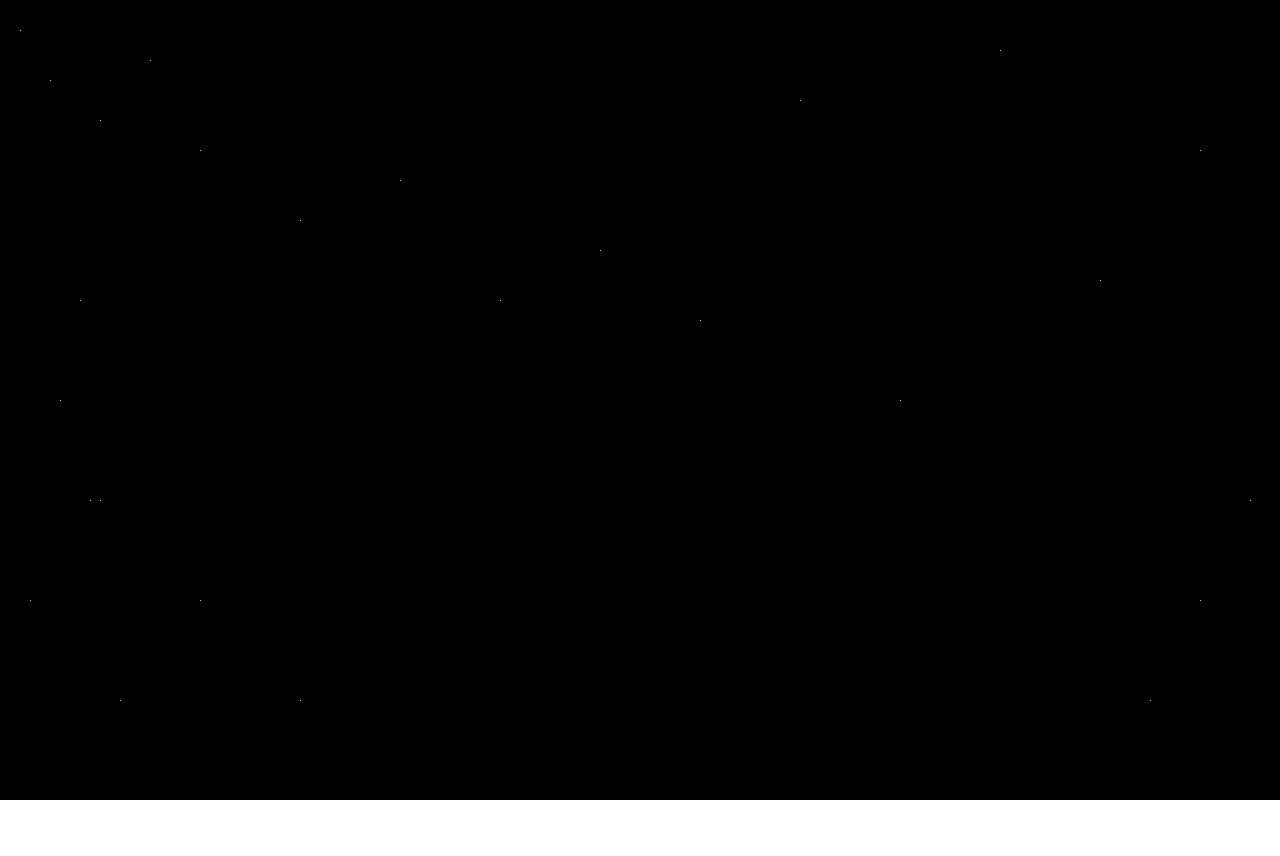
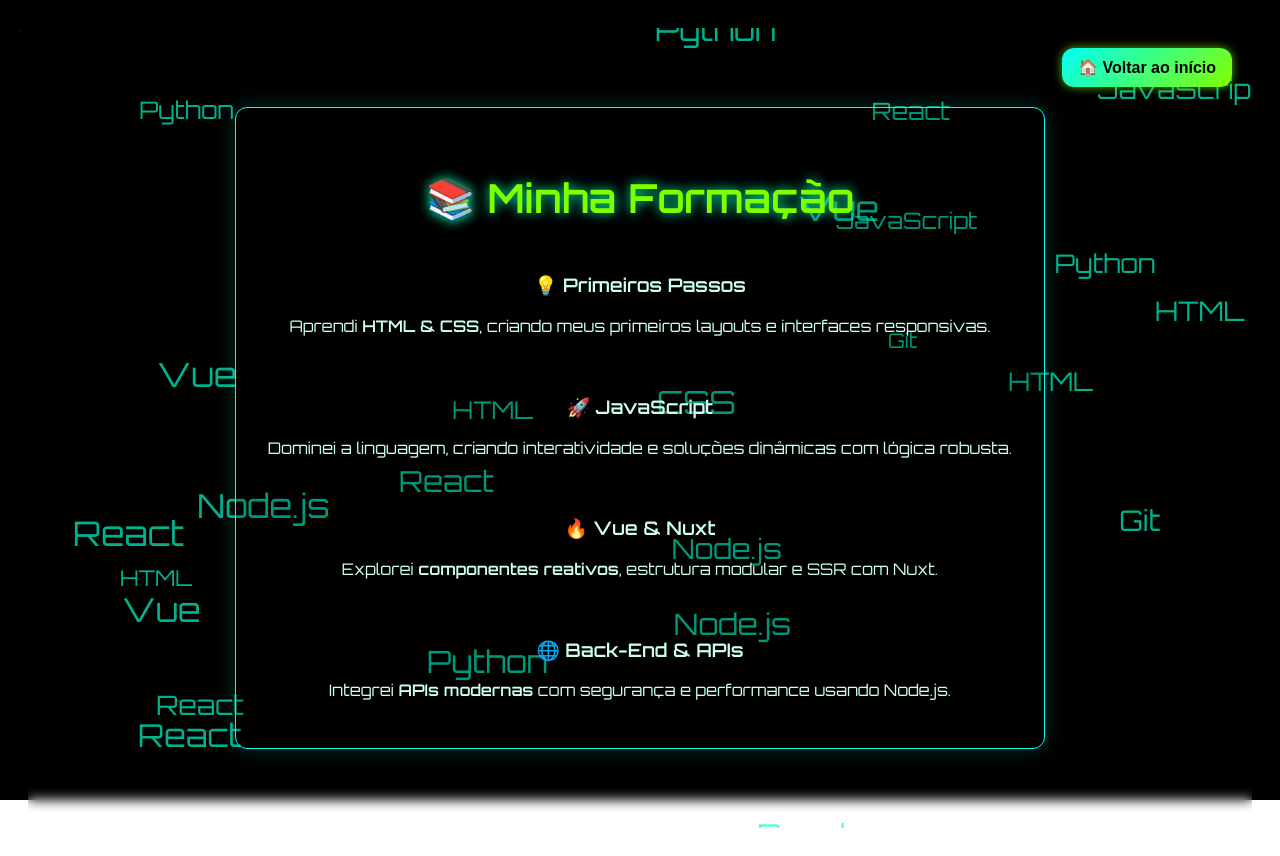
Before and after one commit to Davi-Choradeira/Davi-RS, a Nuxt app: page /formation in a window 1280 px wide. Before the commit this address had no page. Before the commit the page ends 800 px from the top, so only its background shows below. Built offline with nearby package versions, Linux system fonts and the light colour scheme.

Commit message:
Criada página Formation.vue – histórico e formação técnica

```diff
--- /dev/null
+++ b/pages/formation.vue
@@ -0,0 +1,164 @@
+<template>
+  <section class="formation" id="formation">
+    <div class="container">
+      <h2>📚 Minha Formação</h2>
+
+      <div class="formation-details">
+        <div class="formation-item">
+          <h3>💡 Primeiros Passos</h3>
+          <p>Aprendi <strong>HTML & CSS</strong>, criando meus primeiros layouts e interfaces responsivas.</p>
+        </div>
+        <div class="formation-item">
+          <h3>🚀 JavaScript</h3>
+          <p>Dominei a linguagem, criando interatividade e soluções dinâmicas com lógica robusta.</p>
+        </div>
+        <div class="formation-item">
+          <h3>🔥 Vue & Nuxt</h3>
+          <p>Explorei <strong>componentes reativos</strong>, estrutura modular e SSR com Nuxt.</p>
+        </div>
+        <div class="formation-item">
+          <h3>🌐 Back-End & APIs</h3>
+          <p>Integrei <strong>APIs modernas</strong> com segurança e performance usando Node.js.</p>
+        </div>
+      </div>
+
+      <!-- Botão flutuante no canto superior direito -->
+      <button class="back-button" @click="goToHome">🏠 Voltar ao início</button>
+    </div>
+
+    <!-- Canvas das tecnologias flutuando -->
+    <canvas id="techCanvas"></canvas>
+  </section>
+</template>
+
+<script setup>
+import { useRouter } from 'vue-router'
+import { onMounted } from 'vue'
+
+const router = useRouter()
+
+const goToHome = () => {
+  router.push('/')
+}
+
+onMounted(() => {
+  const canvas = document.getElementById("techCanvas")
+  const ctx = canvas.getContext("2d")
+
+  function resizeCanvas() {
+    canvas.width = window.innerWidth
+    canvas.height = window.innerHeight
+  }
+
+  resizeCanvas()
+  window.addEventListener("resize", resizeCanvas)
+
+  const techs = ["HTML", "CSS", "JavaScript", "Vue", "Nuxt", "Node.js", "Python", "Git", "React", "SQL"]
+  const items = Array.from({ length: 30 }, () => ({
+    text: techs[Math.floor(Math.random() * techs.length)],
+    x: Math.random() * canvas.width,
+    y: Math.random() * canvas.height,
+    speedX: (Math.random() - 0.5) * 1,
+    speedY: (Math.random() - 0.5) * 1,
+    size: 20 + Math.random() * 14
+  }))
+
+  function animate() {
+    ctx.clearRect(0, 0, canvas.width, canvas.height)
+    items.forEach(item => {
+      ctx.font = `${item.size}px Orbitron`
+      ctx.fillStyle = "rgba(0, 255, 204, 0.7)"
+      ctx.fillText(item.text, item.x, item.y)
+
+      item.x += item.speedX
+      item.y += item.speedY
+
+      if (item.x < -100) item.x = canvas.width
+      if (item.x > canvas.width + 100) item.x = 0
+      if (item.y < -100) item.y = canvas.height
+      if (item.y > canvas.height + 100) item.y = 0
+    })
+    requestAnimationFrame(animate)
+  }
+
+  animate()
+})
+</script>
+
+<style scoped>
+@import url('https://fonts.googleapis.com/css2?family=Orbitron:wght@400;600&display=swap');
+
+.formation {
+  display: flex;
+  justify-content: center;
+  align-items: center;
+  min-height: 100vh;
+  font-family: 'Orbitron', sans-serif;
+  color: #ccffee;
+  text-align: center;
+  background: transparent;
+  backdrop-filter: blur(6px);
+  position: relative;
+  overflow: hidden;
+}
+
+/* Conteúdo centralizado */
+.container {
+  max-width: 850px;
+  text-align: center;
+  z-index: 2;
+  padding: 2rem;
+  background-color: rgba(0, 0, 0, 0.15);
+  border-radius: 12px;
+  border: 1px solid #00fff7;
+  box-shadow: 0 0 20px rgba(0, 255, 204, 0.2);
+  position: relative;
+}
+
+/* Texto principal */
+h2 {
+  font-size: 2.5rem;
+  color: #7fff00;
+  text-shadow: 0 0 12px #00ffae;
+  margin-bottom: 2rem;
+}
+
+/* Blocos de formação */
+.formation-details {
+  display: grid;
+  gap: 1.5rem;
+}
+
+/* Botão no canto superior direito */
+.back-button {
+  position: fixed;
+  top: 20px;
+  right: 20px;
+  background: linear-gradient(135deg, #00fff7, #7fff00);
+  border: none;
+  border-radius: 12px;
+  padding: 10px 16px;
+  font-weight: bold;
+  font-size: 1rem;
+  color: black;
+  cursor: pointer;
+  box-shadow: 0 0 10px rgba(127, 255, 0, 0.7);
+  transition: transform 0.3s ease;
+}
+
+.back-button:hover {
+  transform: scale(1.1);
+  box-shadow: 0 0 15px rgba(127, 255, 0, 0.9);
+}
+
+/* Canvas das tecnologias flutuantes */
+#techCanvas {
+  position: fixed;
+  top: 0;
+  left: 0;
+  z-index: 1;
+  width: 100vw;
+  height: 100vh;
+  pointer-events: none;
+}
+</style>
```
